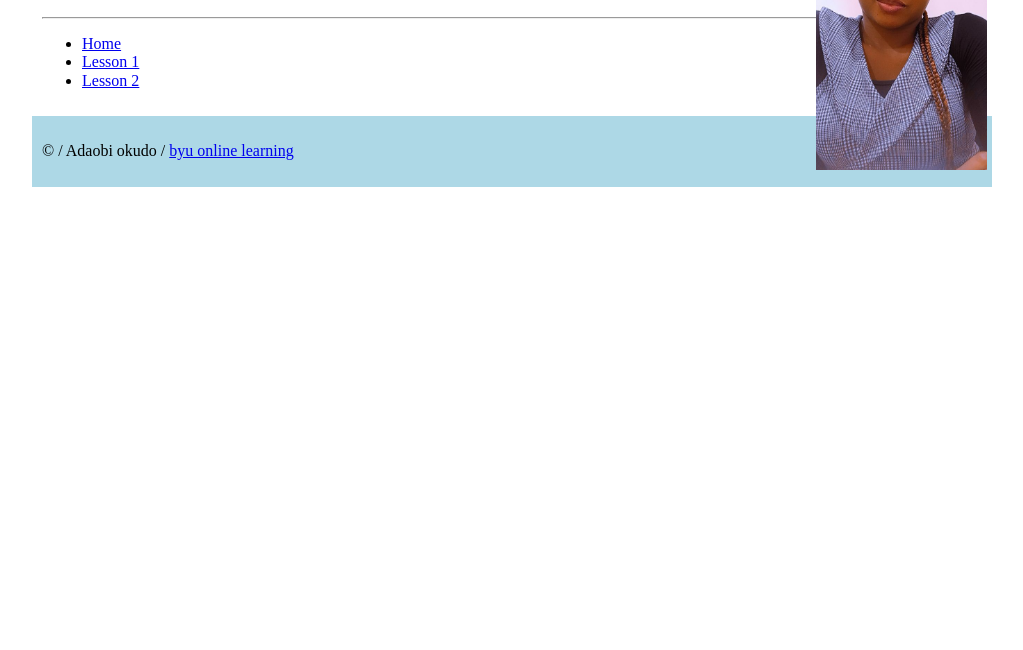
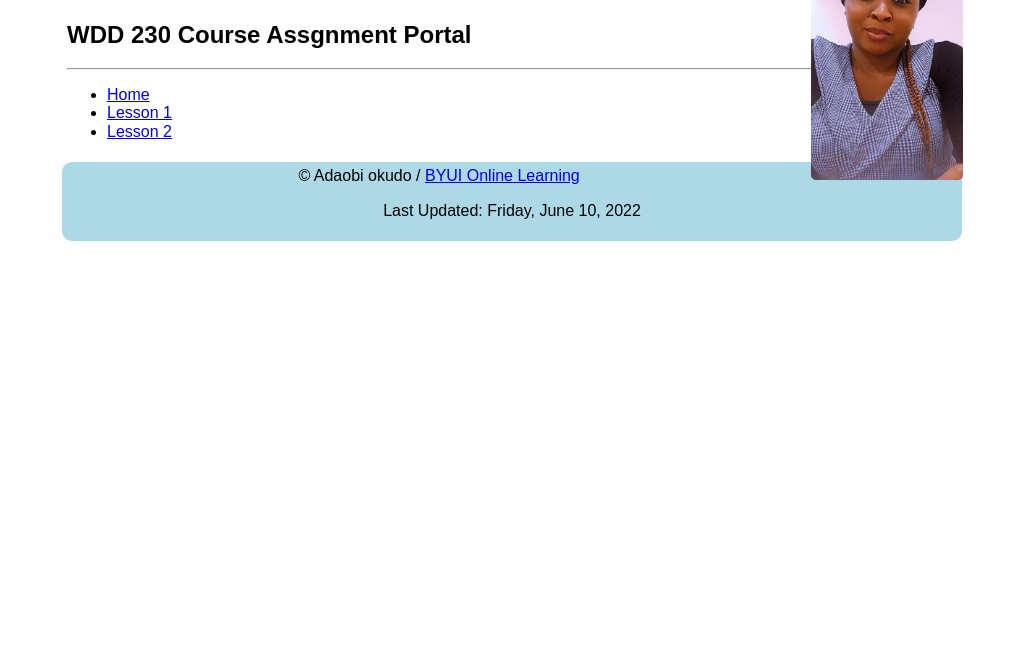
Before and after one commit to Adaokudo/adaokudo.github.io, a plain HTML site: page index.html in a window 1280 px wide. Shown: the part 150-800 px from the top of the page, without its empty margins (128-1151 px from the left). Drawn offline with Linux system fonts and the light colour scheme.

Commit message:
update assignment

```diff
--- a/index.html
+++ b/index.html
@@ -16,7 +16,7 @@
             <h1>ADAOBI OKUDO</h1>
            </header>
             <main>
-                <h2>WDD230 Course Assgnment Portal</h2><hr>
+                <h2>WDD 230 Course Assgnment Portal</h2><hr>
                 <ul>
                     <li><a href="#">Home</a></li>
                     <li><a href="#">Lesson 1</a></li>
@@ -25,15 +25,22 @@
             </main>
 
         <footer>
-            <p>
-                &copy; / Adaobi okudo /
-                <a href="https://www.byui.edu/online">byu online learning</a>
-            </p>
+            <div>
+                <span>
+                    &copy;   Adaobi okudo /
+                    <a href="https://www.byui.edu/online">BYUI Online Learning</a>
 
+                </span>
+                <p>
+                Last Updated:
+                    <span id="currentdate"></span>
+                </p>
+            </div>
         </footer>
+        <script src="scripts/date.js"></script>
     </div>
 
-<script src="scripts/Task1.js"></script>
+
 </body>
 
 </html>
--- a/scripts/Task1.js
+++ /dev/null
@@ -1,10 +0,0 @@
-const photo= 'images/adaobi.jpg'
-
-document.querySelector('#photo').setAttribute('src', photo);
-
-
-document.querySelector('#photo').setAttribute('alt', photo);
-
-const currentDate = new Date();
-
-document.querySelector('#year').textContent = currentDate.getFullYear();
--- /dev/null
+++ b/scripts/date.js
@@ -0,0 +1,10 @@
+let daynames = ['Sunday', 'Monday', 'Tuesday', 'Wednesday', 'Thursday', 'Friday', 'Saturday'];
+let months = ['January', 'February', 'March', 'April', 'May', 'June', 'July', 'August', 'September', 'October', 'November', 'December'];
+
+let d = new Date();
+let dayName = daynames[d.getDay()];
+let monthName = months[d.getMonth()];
+let year = d.getFullYear();
+let fulldate = dayName + ', ' + monthName + ' ' + d.getDate() + ', ' + year;
+
+document.getElementById('currentdate').innerHTML = fulldate;
--- a/styles/main.css
+++ b/styles/main.css
@@ -1,15 +1,25 @@
+
+@import url('https://fonts.googleapis.com/css2?family=Roboto:ital@1&display=swap');
+
 img {
     float: right;
-    width: 18%;
+    width: 17%;
+    margin-top: -0.7em;
+    border-radius: 5px;
+    margin-right: -0.3em;
+
 }
 
+
 div {
-    max-width: 960px;
+    max-width: 900px;
     margin: auto;
 }
 
 header {
-    padding: 5px;
+    padding: 4px;
+    border-radius: 10px;
+    text-align: center;
 }
 
 header, footer {
@@ -18,9 +28,19 @@ header, footer {
 }
 
 main {
-    padding: 10px;
+    padding: 5px;
 }
 
 footer {
-    padding: 10px;
+    padding: 5px;
+    border-radius: 10px;
+    text-align: center;
 }
+body {
+font-family: Arial, Helvetica, sans-serif;
+display: block;
+margin-top: 10px;
+margin-left: 50px;
+margin-right: 50px;
+padding: 3em;
+}
```
